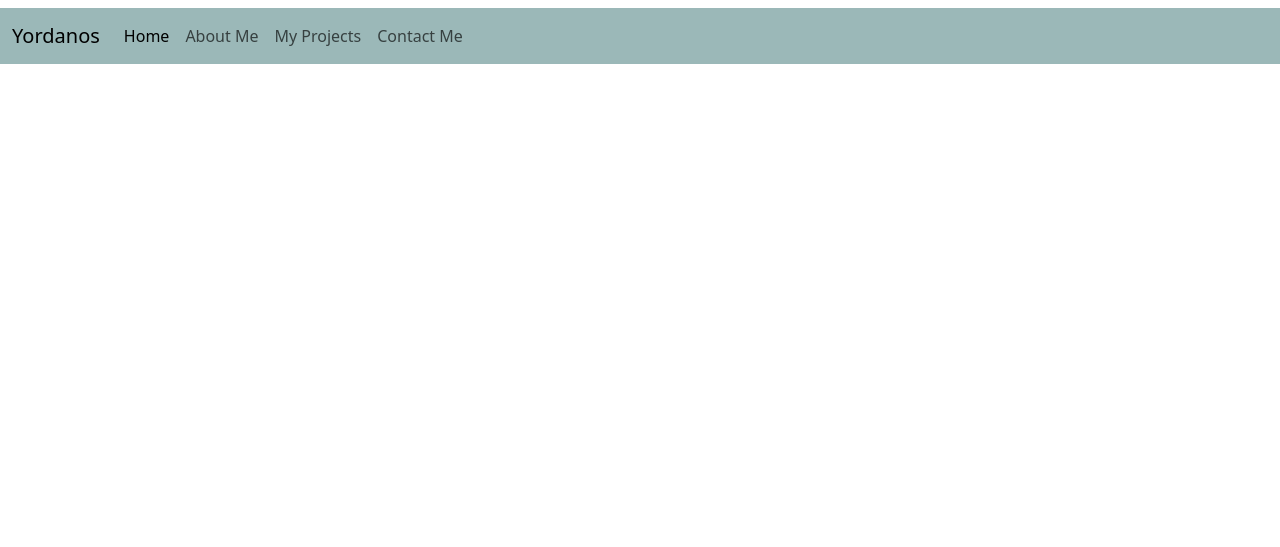
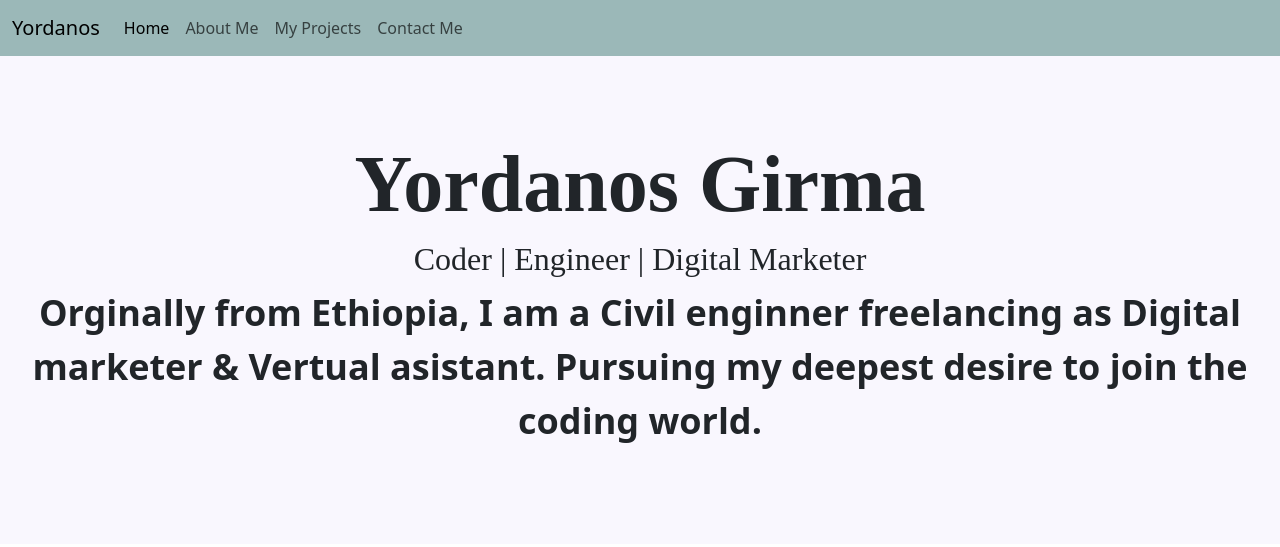
Before and after one commit to yordigenet/Portfolio, a plain HTML site: page index.html in a window 1280 px wide. Drawn offline with nearby package versions, Linux system fonts and the light colour scheme.

Commit message:
Built the landing page

```diff
--- a/index.html
+++ b/index.html
@@ -14,11 +14,14 @@
       integrity="sha384-HwwvtgBNo3bZJJLYd8oVXjrBZt8cqVSpeBNS5n7C8IVInixGAoxmnlMuBnhbgrkm"
       crossorigin="anonymous"
     ></script>
+    <script
+      src="https://kit.fontawesome.com/0d152217bb.js"
+      crossorigin="anonymous"
+    ></script>
     <link rel="stylesheet" href="styles/style.css" />
     <title>Yordanos - Front-end Developer</title>
   </head>
   <body>
-    <h1></h1>
     <nav class="navbar navbar-expand-lg bg-body-tertiary">
       <div class="container-fluid">
         <a class="navbar-brand" href="#">Yordanos</a>
@@ -55,5 +58,16 @@
         </div>
       </div>
     </nav>
+    <div class="hero">
+      <h1>Yordanos Girma</h1>
+      <h2>Coder | Engineer | Digital Marketer</h2>
+      <div>
+        <p>
+          Orginally from Ethiopia, I am a Civil enginner freelancing as Digital
+          marketer & Vertual asistant. Pursuing my deepest desire to join the
+          coding world.
+        </p>
+      </div>
+    </div>
   </body>
 </html>
--- a/styles/style.css
+++ b/styles/style.css
@@ -1,3 +1,22 @@
 .navbar{
     background-color: rgb(155, 184, 184) !important;
 }
+h1, h2{
+  font-family: 'Times New Roman', Times, serif;
+}
+
+h1{
+    font-size: 80px;
+    font-weight: bold;
+}
+
+.hero{
+    background: #f9f7fe;
+    text-align: center;
+    padding: 80px 10px;
+}
+
+.hero p{
+   font-size: 36px;
+   font-weight: bold;
+}
```
